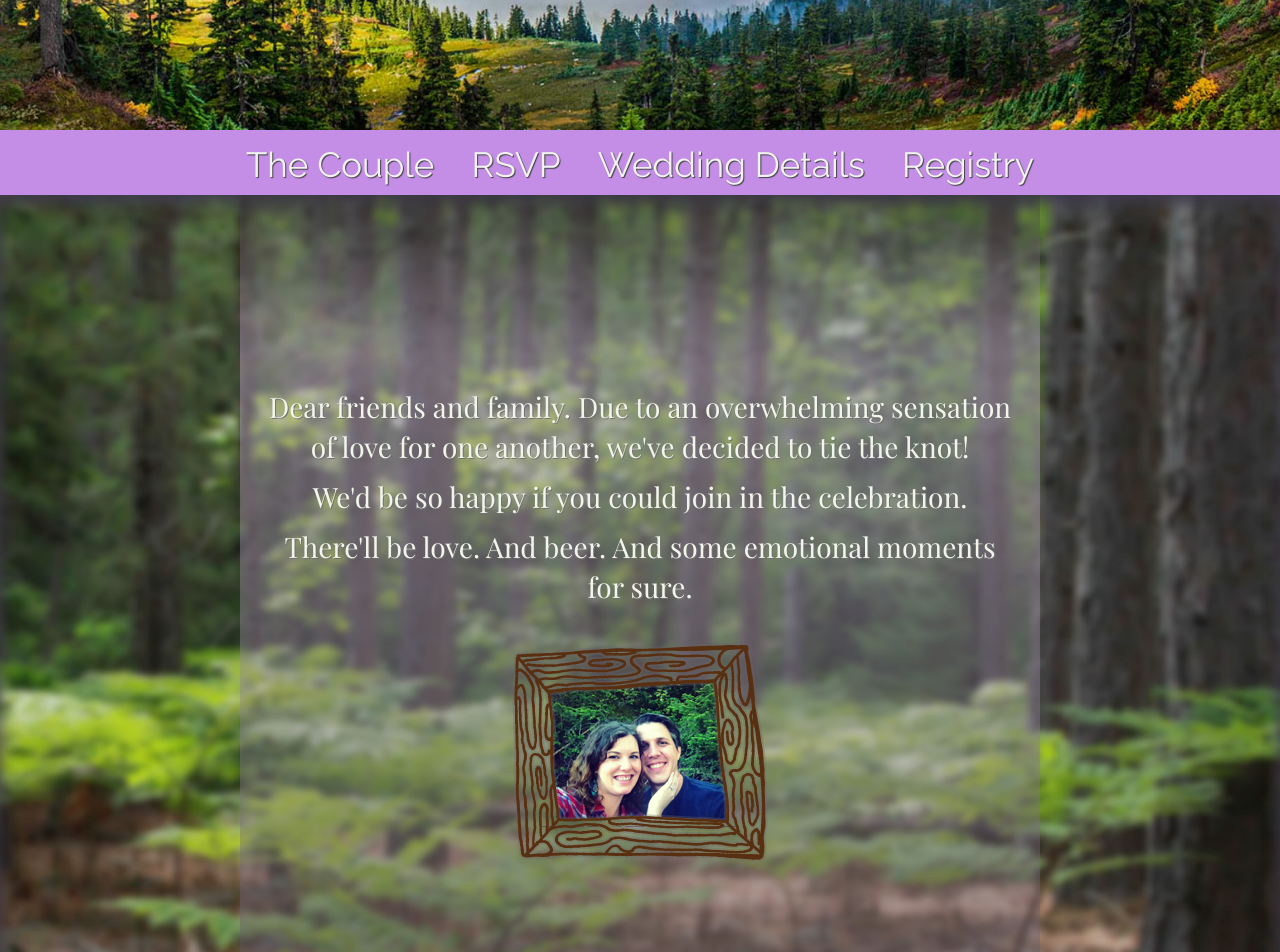
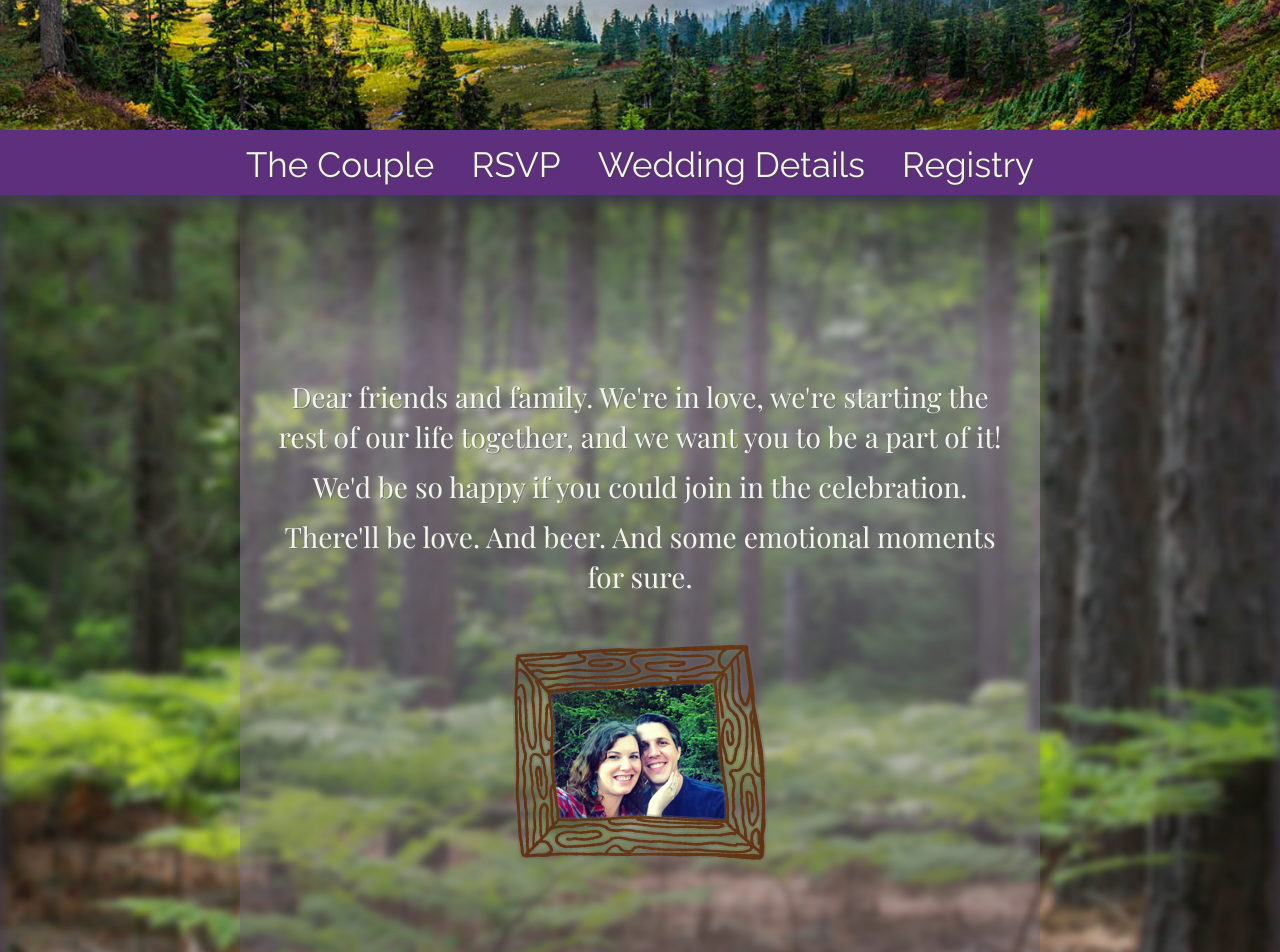
Before and after one commit to plemarquand/wedding, a plain HTML site: page index.html in a window 1280 px wide. Shown: the part 600-1552 px from the top of the page. Drawn offline with nearby package versions, Linux system fonts and the light colour scheme.

Commit message:
Tweaking colors and copy

```diff
--- a/css/index.css
+++ b/css/index.css
@@ -102,7 +102,7 @@ body {
   text-shadow: #444444 1px 1px 1px;
   margin: 0;
   padding: 10px 0 5px 0;
-  background-color: #c48ee7;
+  background-color: #5e2f7d;
   display: -webkit-box;
   display: -webkit-flex;
   display: -ms-flexbox;
@@ -280,8 +280,8 @@ html {
   margin-bottom: 10px;
 }
 .details-block img {
-  border: 1px solid #BF8BDD;
-  box-shadow: inset 0 1px 1px rgba(0, 0, 0, 0.075), 0 0 8px #b686d7;
+  border: 1px solid #5e2f7d;
+  box-shadow: inset 0 1px 1px rgba(0, 0, 0, 0.075), 0 0 8px #5e2f7d;
 }
 .details-block .accommodation-content {
   font-size: 0.55em;
--- a/index.html
+++ b/index.html
@@ -44,11 +44,11 @@
     <div class="content-container">
       <div class="section us">
         <p class="opener">
-          Dear friends and family. Due to an overwhelming sensation of love for one another, we've decided to tie the knot!
+          Dear friends and family. We're in love, we're starting the rest of our life together, and we want you to be a part of it!
         </p>
         <p>We'd be so happy if you could join in the celebration.</p>
         <p>There'll be love. And beer. And some emotional moments for sure.</p>
-        <img class="us" src="img/us.png"/>
+        <img class="us" src="img/us2.png"/>
       </div>
     </div>
   </div>
```
Also changed, not shown: img/us2.png (added).
